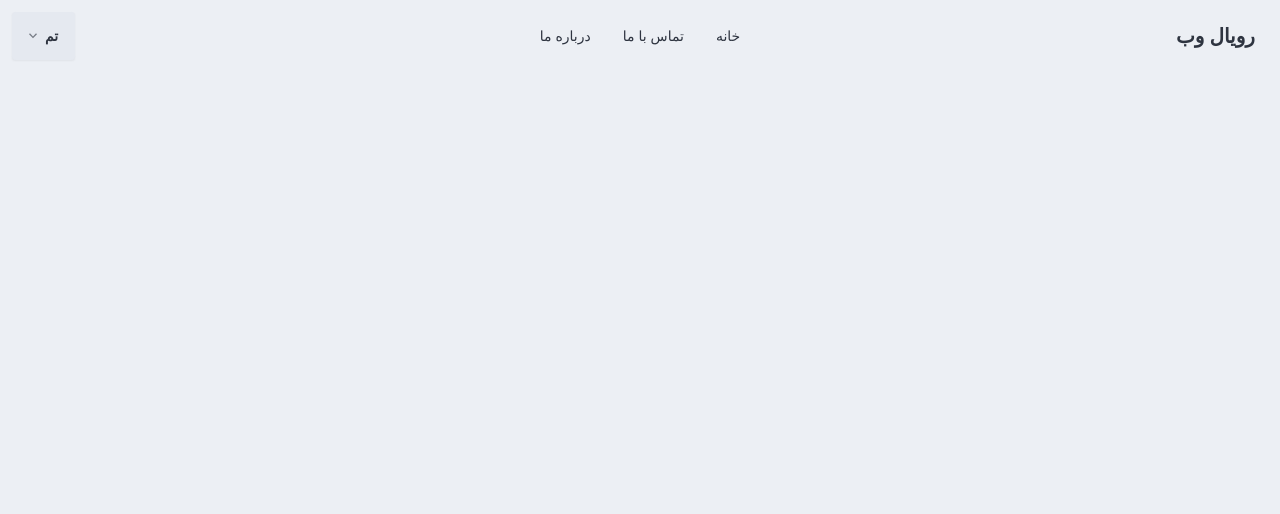
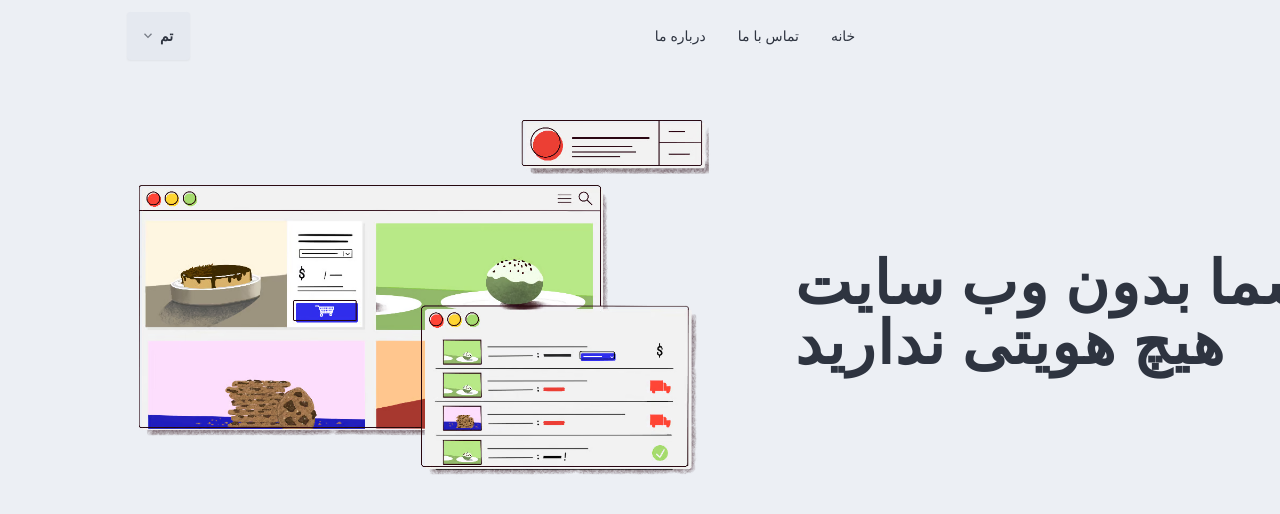
Before and after one commit to homayunmmdy/Epic-React, a Next.js app: page / in a window 1280 px wide. Shown: the top 514 px of the page. Built offline with nearby package versions, Linux system fonts and the light colour scheme.

Commit message:
hero and name in navbar

```diff
--- /dev/null
+++ b/app/components/Hero.jsx
@@ -0,0 +1,48 @@
+import SiteConfig from "@/app/config/site";
+import Image from "next/image";
+import Link from "next/link";
+// import { useTranslations } from "next-intl";
+
+const Hero = () => {
+  //   const t = useTranslations("hero");
+
+  return (
+    <div>
+      <div className="h-full w-full mt-20">
+        <div className="mx-auto max-w-7xl pt-10">
+          <div className="space-y-8 lg:space-y-0 lg:grid lg:grid-cols-12 lg:gap-8">
+            <div className="block px-6 sm:text-center md:mx-auto md:max-w-2xl lg:col-span-6 lg:flex lg:items-center lg:text-left">
+              <div className="space-y-8">
+                <div className="space-y-4">
+                  <div className="space-y-2">
+                    <h1 className="text-4xl font-bold   sm:text-5xl md:text-6xl leading-loose tracking-wide">
+                      شما بدون وب سایت هیچ هویتی ندارید
+                    </h1>
+                  </div>
+                </div>
+              </div>
+            </div>
+
+            <div className="flex items-center w-full col-span-6">
+              <div className="px-6 h-96 lg:h-100% w-full max-w-2xl col-span-6 flex items-center mx-auto">
+                <div className="h-full w-full">
+                  <div>
+                    <Image
+                      width={400}
+                      height={400}
+                      alt="website"
+                      src="/web.avif"
+                      className="h-full w-full"
+                    />
+                  </div>
+                </div>
+              </div>
+            </div>
+          </div>
+        </div>
+      </div>
+    </div>
+  );
+};
+
+export default Hero;
--- a/app/components/Navbar.jsx
+++ b/app/components/Navbar.jsx
@@ -36,7 +36,11 @@ const Navbar = () => {
               ))}
             </ul>
           </div>
-          <a className="btn btn-ghost text-xl">{SiteConfig.name}</a>
+          <a className="btn btn-ghost text-xl">
+            <span className="font-extrabold text-transparent bg-clip-text bg-gradient-to-r from-yellow-400 to-pink-600">
+              {SiteConfig.name}
+            </span>
+          </a>
         </div>
         <div className="navbar-center hidden lg:flex">
           <ul className="menu menu-horizontal px-1">
--- a/app/page.jsx
+++ b/app/page.jsx
@@ -1,9 +1,10 @@
 import React from 'react'
+import Hero from './components/Hero'
 
 const Home = () => {
   return (
     <div>
-
+      <Hero />
     </div>
   )
 }
```
Also changed, not shown: public/web.avif (added).
